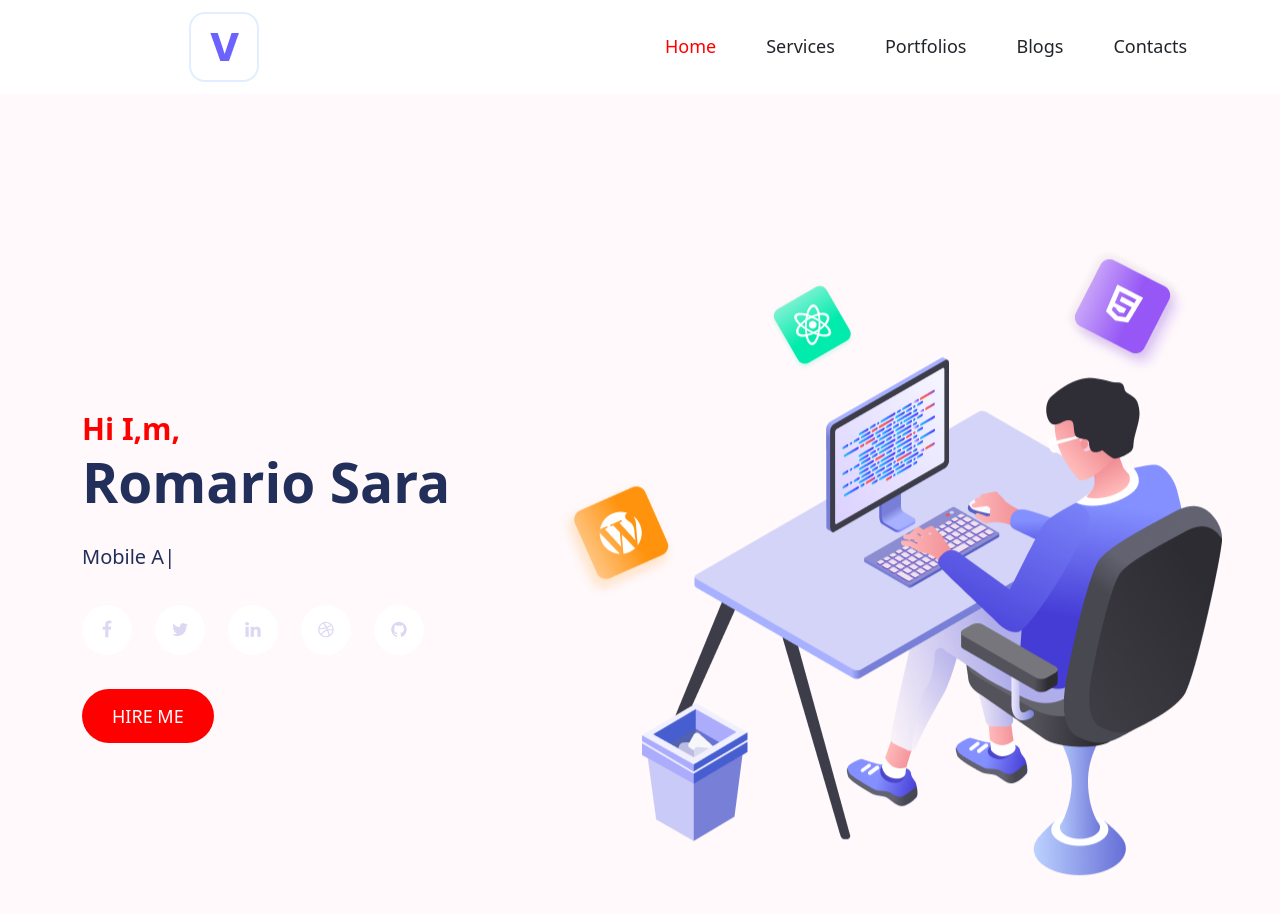
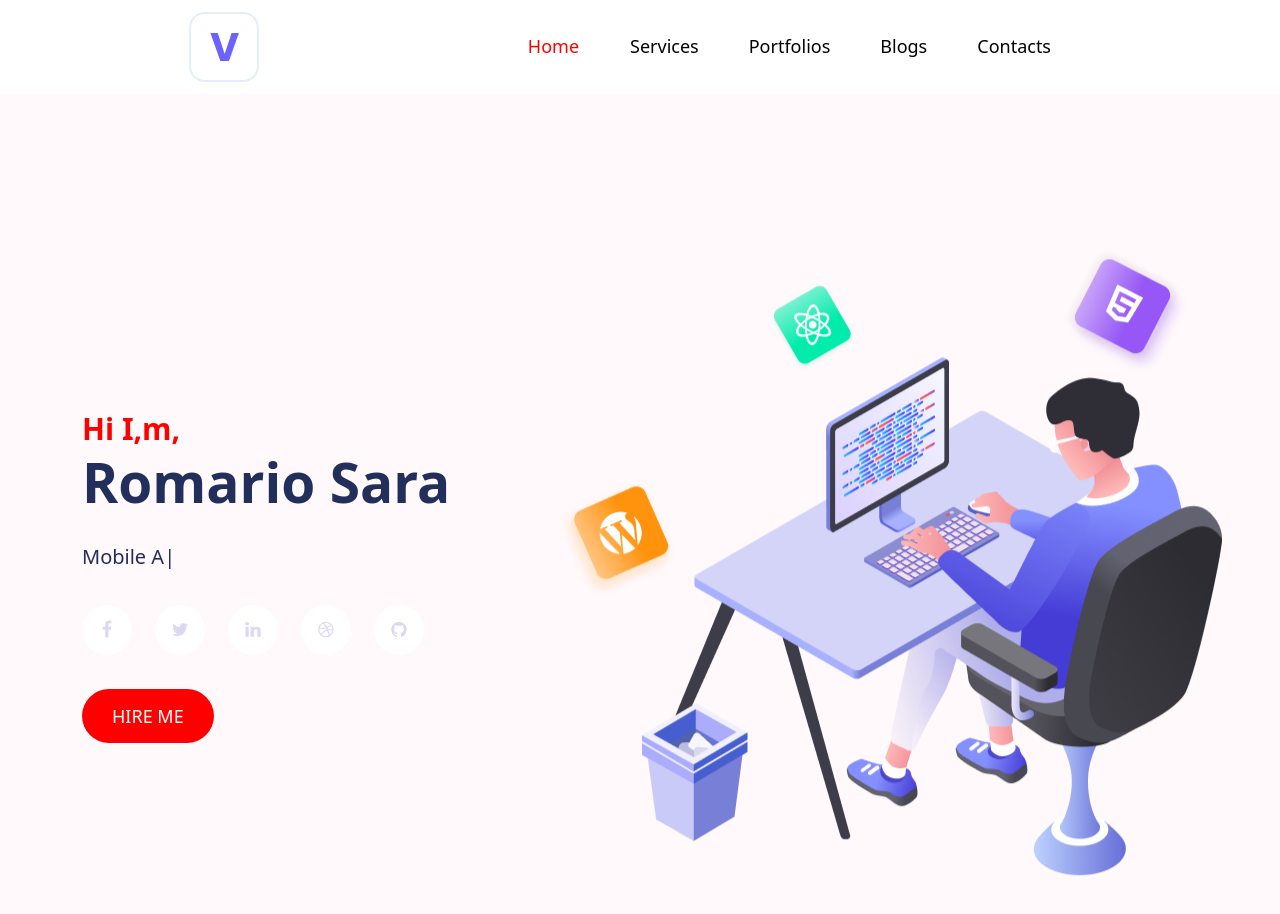
Before and after one commit to princesspooja/Subsciption_based_PortFolio_Front_end, a Next.js app: page /Romario in a window 1280 px wide. Shown: the top 914 px of the page. Built offline with nearby package versions, Linux system fonts and the light colour scheme.

Commit message:
nav selector is added with react router

```diff
--- a/pages/Romario/components/navigation.js
+++ b/pages/Romario/components/navigation.js
@@ -2,8 +2,12 @@ import Image from "next/image";
 import Link from "next/link";
 import Head from "next/head";
 import Script from "next/script";
+import { useRouter } from "next/router";
+
 
 const Navigation = () => {
+ const router = useRouter();
+
     return (<>
         <Head>
             <link href="https://cdn.jsdelivr.net/npm/bootstrap@5.3.0-alpha1/dist/css/bootstrap.min.css" rel="stylesheet" />
@@ -14,29 +18,29 @@ const Navigation = () => {
         </Head>
         <nav className="navbar navbar-expand-lg " id="home_nav">
             <div className="container-fluid">
-                <a className="navbar-brand" href="#" id="home_logo"><Image src="/images/logo.png" width={70} height={70} alt="logo" /></a>
+                <a className="navbar-brand me-auto " href="#" id="home_logo"><Image src="/images/logo.png" width={70} height={70} alt="logo" /></a>
                 <button className="navbar-toggler" type="button" data-bs-toggle="collapse" data-bs-target="#navbarSupportedContent" aria-controls="navbarSupportedContent" aria-expanded="false" aria-label="Toggle navigation">
                     <span className="navbar-toggler-icon"></span>
                 </button>
                 <div className="collapse navbar-collapse" id="navbarSupportedContent">
-                    <ul className="navbar-nav me-auto mb-2 mb-lg-0 " id="home_ul">
-                        <li className="nav-item ">
-                            <Link href="/Romario" legacyBehavior><a className="nav-link active " aria-current="page" href="#">Home</a></Link>
+                    <ul className="navbar-nav ms-auto mb-2 mb-lg-0  " id="home_ul">
+                        <li className="nav-item mx-3 text-black fs-4">
+                            <Link href="/Romario" legacyBehavior><a className={router.pathname == "/Romario" ? "nav-link active" : "nav-link"}   aria-current="page" >Home</a></Link>
                         </li>
                         <li className="nav-item">
-                            <Link href="/Romario/services" legacyBehavior><a className="nav-link" >Services</a></Link>
+                            <Link href="/Romario/services" legacyBehavior><a className={router.pathname == "/Romario/services" ? "nav-link active" : "nav-link"} >Services</a></Link>
                         </li>
                         <li className="nav-item">
 
                             <Link href="/Romario/portfolio" legacyBehavior>
-                                <a className="nav-link">Portfolios</a>
+                                <a className={router.pathname == "/Romario/portfolio" ? "nav-link active" : "nav-link"} >Portfolios</a>
                             </Link>
                         </li>
                         <li className="nav-item">
-                            <Link href="/Romario/blog" legacyBehavior><a className="nav-link ">Blogs</a></Link>
+                            <Link href="/Romario/blog" legacyBehavior><a className={router.pathname == "/Romario/blog" ? "nav-link active" : "nav-link"} >Blogs</a></Link>
                         </li>
                         <li className="nav-item">
-                            <Link href="/Romario/contact" legacyBehavior><a className="nav-link ">Contacts</a></Link>
+                            <Link href="/Romario/contact" legacyBehavior><a className={router.pathname == "/Romario/contact" ? "nav-link active" : "nav-link"} >Contacts</a></Link>
                         </li>
                     </ul>
                     {/* <li className="nav-item dropdown d-flex" id="home_form">
--- a/styles/globals.css
+++ b/styles/globals.css
@@ -184,15 +184,7 @@
 }
 
 #home_ul {
-  padding-left: 365px;
-}
-
-#home_ul li a {
-  font-size: 18px;
-  font-weight: 500;
-  line-height: 1.4;
-  padding: 10px;
-  color: var(--color-black);
+  margin-right: 12rem!important;
 }
 
 #home_ul li {
@@ -202,13 +194,24 @@
   cursor: pointer;
 }
 
+#home_ul li a {
+  font-size: 18px;
+  font-weight: 500;
+  line-height: 1.4;
+  padding: 10px;
+  color: #000000;
+}
+
+
+
 #home_ul li .active {
   color: red;
 }
 
-#home_ul li:hover {
+#home_ul li a:hover {
   color: red;
 }
+
 
 
 #home_form {
```
